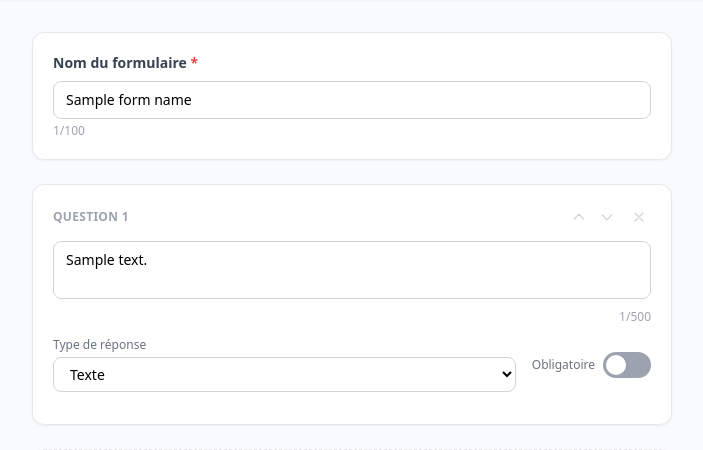
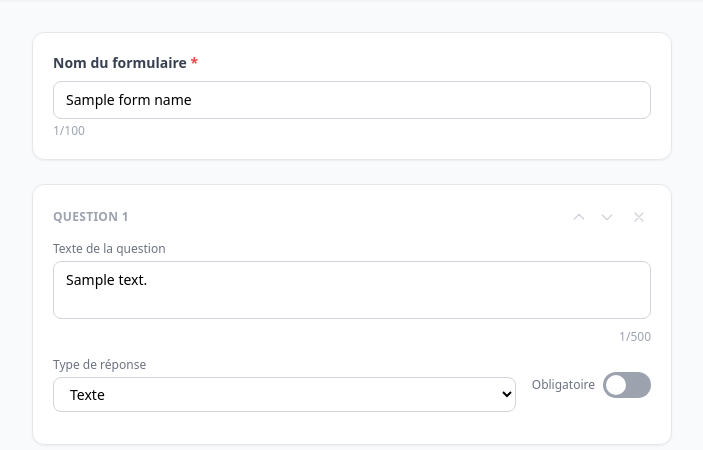
Before and after one commit to Arrakis-IT/PrivateForm, a FastAPI app: template app/templates/forms/editor.html in a window 1280 px wide. Shown: the part 61-511 px from the top of the page, without its empty margins (288-991 px from the left). Run offline with FastAPI, Linux system fonts and the light colour scheme; the template is opened without the code that fills it: most values are stand-ins (such as "Sample title", 1, 10 or a date in 2020); form fields are guessed from the names that the template uses; style sheets or scripts are compiled from the project's sources; parts of the project's set-up code (start-up, migrations or seed data) failed here and were passed over.

Commit message:
fix: resolve remaining SonarQube findings
- Dockerfile.local: require --only-binary and pinned hashes from
  requirements.lock instead of installing unresolved requirements.txt
- scripts/deploy.sh: drop dead poetry.lock generation step (project
  uses requirements.lock, not Poetry)
- forms/editor.html: give the question text field a visible label
  instead of relying on aria-label alone, for both the static and
  JS-generated question cards

```diff
--- a/app/templates/forms/editor.html
+++ b/app/templates/forms/editor.html
@@ -75,8 +75,9 @@
 
             <!-- Question text -->
             <div class="mb-3">
+                <label for="q{{ loop.index0 }}-text" class="block text-xs text-gray-500 mb-1">Texte de la question</label>
                 <textarea id="q{{ loop.index0 }}-text" class="q-text w-full border border-gray-300 rounded-lg px-3 py-2 text-sm focus:border-blue-500 resize-none"
-                          rows="2" maxlength="500" placeholder="Texte de la question" aria-label="Texte de la question"
+                          rows="2" maxlength="500" placeholder="Texte de la question"
                           >{{ q.text }}</textarea>
                 <div class="flex justify-between mt-1">
                     {% if question_errors[loop.index0] and 'text' in question_errors[loop.index0] %}
@@ -391,8 +392,9 @@ function addQuestion() {
             </div>
         </div>
         <div class="mb-3">
+            <label for="q${currentCount}-text" class="block text-xs text-gray-500 mb-1">Texte de la question</label>
             <textarea id="q${currentCount}-text" class="q-text w-full border border-gray-300 rounded-lg px-3 py-2 text-sm focus:border-blue-500 resize-none"
-                      rows="2" maxlength="500" aria-label="Texte de la question">${text}</textarea>
+                      rows="2" maxlength="500">${text}</textarea>
             <div class="flex justify-end mt-1"><span class="char-counter text-xs text-gray-400">${text.length}/500</span></div>
         </div>
         <div class="flex items-center gap-4 mb-3">
```
Also changed, not shown: 2 other files.
